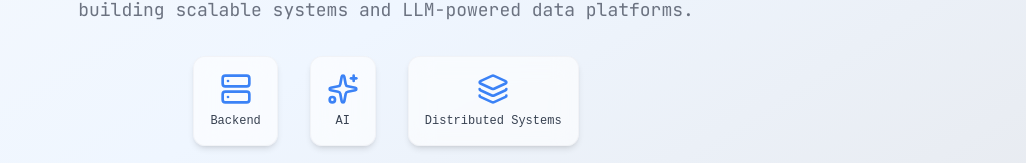
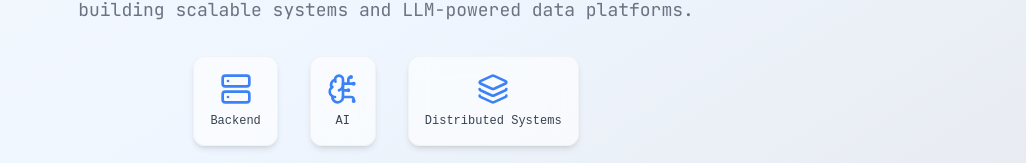
Before and after one commit to sxcluzive/portfolio-frontend, a React (Vite) app: page / in a window 1280 px wide. Shown: the part 380-543 px from the top of the page, without its empty margins (254-1280 px from the left). Built offline with nearby package versions, Linux system fonts and the light colour scheme.

Commit message:
feat: update AI icon to BrainCircuit and deploy latest compressed custom screenshot for OG preview

```diff
--- a/index.html
+++ b/index.html
@@ -13,7 +13,7 @@
     <meta property="og:url" content="https://shubhxcluzive.vercel.app" />
     <meta property="og:image" content="https://shubhxcluzive.vercel.app/og-image.jpg" />
     <meta property="og:image:width" content="1200" />
-    <meta property="og:image:height" content="800" />
+    <meta property="og:image:height" content="729" />
     <meta property="og:image:alt" content="Shubham Singh Portfolio Preview" />
     <meta name="twitter:card" content="summary_large_image" />
     <meta name="twitter:title" content="Shubham Singh - Backend Engineer" />
--- a/src/components/DeveloperHeroSection.tsx
+++ b/src/components/DeveloperHeroSection.tsx
@@ -1,5 +1,5 @@
 import { motion } from 'framer-motion';
-import { Terminal, Server, Sparkles, Layers } from 'lucide-react';
+import { Terminal, Server, BrainCircuit, Layers } from 'lucide-react';
 import { portfolioData } from '../data/portfolio-data';
 
 const DeveloperHeroSection = () => {
@@ -64,7 +64,7 @@ const DeveloperHeroSection = () => {
               <span className="text-xs text-[var(--matrix)] font-mono">Backend</span>
             </div>
             <div className="flex flex-col items-center space-y-2 bg-[var(--terminal-gray)] border border-[var(--terminal-border)] rounded-xl p-4 shadow-md backdrop-blur-md hover:scale-105 transition-transform">
-              <Sparkles size={32} className="text-[var(--matrix)] drop-shadow-glow" />
+              <BrainCircuit size={32} className="text-[var(--matrix)] drop-shadow-glow" />
               <span className="text-xs text-[var(--matrix)] font-mono">AI</span>
             </div>
             <div className="flex flex-col items-center space-y-2 bg-[var(--terminal-gray)] border border-[var(--terminal-border)] rounded-xl p-4 shadow-md backdrop-blur-md hover:scale-105 transition-transform">
--- a/src/components/HeroSection.tsx
+++ b/src/components/HeroSection.tsx
@@ -1,5 +1,5 @@
 import { motion } from 'framer-motion';
-import { Server, Sparkles, Layers } from 'lucide-react';
+import { Server, BrainCircuit, Layers } from 'lucide-react';
 import { portfolioData } from '../data/portfolio-data';
 
 const scrollToSection = (target: string) => {
@@ -65,7 +65,7 @@ export default function HeroSection() {
               <span className="text-xs text-gray-700 dark:text-gray-200 font-mono">Backend</span>
             </div>
             <div className="flex flex-col items-center space-y-2 bg-white/60 dark:bg-gray-900/40 border border-gray-200/40 dark:border-gray-800/40 rounded-xl p-4 shadow-md backdrop-blur-md hover:scale-105 transition-transform">
-              <Sparkles size={32} className="text-blue-500" />
+              <BrainCircuit size={32} className="text-blue-500" />
               <span className="text-xs text-gray-700 dark:text-gray-200 font-mono">AI</span>
             </div>
             <div className="flex flex-col items-center space-y-2 bg-white/60 dark:bg-gray-900/40 border border-gray-200/40 dark:border-gray-800/40 rounded-xl p-4 shadow-md backdrop-blur-md hover:scale-105 transition-transform">
```
Also changed, not shown: public/og-image.jpg.
